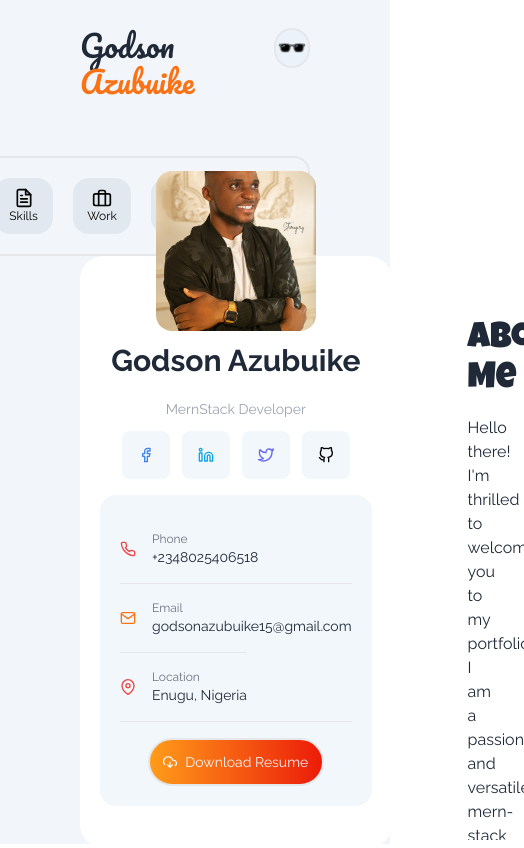
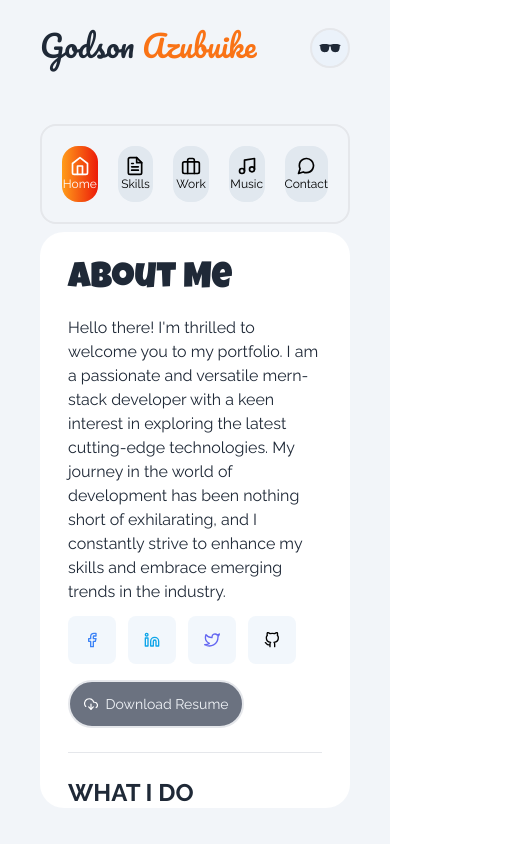
Before and after one commit to godson-pius/pv1, a Next.js app: page / in a window 390 px wide. Shown: the whole page, 524 px wide, since content can reach past the window. Built offline with nearby package versions, Linux system fonts and the light colour scheme.

Commit message:
Responsiveness added

```diff
--- a/app/layout.tsx
+++ b/app/layout.tsx
@@ -2,6 +2,7 @@ import Navbar from '@/components/Navbar'
 import './globals.css'
 import type { Metadata } from 'next'
 import { Raleway, Rubik } from 'next/font/google'
+// import Store from '@/Context/store'
 
 const raleway = Raleway({ subsets: ['latin'] })
 
@@ -17,7 +18,7 @@ export default function RootLayout({
 }) {
   return (
     <html lang="en">
-      <body className={`${raleway.className} px-20 pt-7 h-screen bg-[#F2F5F9] dark:bg-[#1d232a]`}>
+      <body className={`${raleway.className} px-10 md:px-20 pt-7 h-screen bg-[#F2F5F9] dark:bg-[#1d232a]`}>
         <Navbar />
         {children}
       </body>
--- a/app/page.tsx
+++ b/app/page.tsx
@@ -1,12 +1,16 @@
+'use client'
+
 import About from '@/components/About'
 import Aside from '@/components/Aside'
 import Loader from '@/components/Loader'
 import Resume from '@/components/Resume'
 import Image from 'next/image'
 import pageanim from '@/animations/pageanim.json';
-import { useEffect, useState } from 'react'
+import { useEffect, useState, useContext } from 'react'
 
 export default function Home() {
+
+  const [value, setValue] = useState()
 
   return (
     <>
@@ -16,7 +20,6 @@ export default function Home() {
           <About />
         </Loader>
       </main>
-
     </>
   )
 }
--- a/components/About.tsx
+++ b/components/About.tsx
@@ -1,19 +1,40 @@
 import { Luckiest_Guy, Pacifico } from 'next/font/google'
-import { FiDroplet } from 'react-icons/fi'
+import { FiDroplet, FiDownloadCloud, FiFacebook, FiGithub, FiLinkedin, FiTwitter } from 'react-icons/fi'
+import Link from "next/link";
 const luckiest = Luckiest_Guy({ subsets: ['latin'], weight: ['400'] })
 const pacifico = Pacifico({ subsets: ['latin'], weight: ['400'] })
 
 export default function About() {
     return (
-        <main className='bg-white w-full h-[36rem] rounded-3xl mt-2 p-14 overflow-hidden hover:overflow-y-scroll hover:shadow-lg duration-700'>
+        <main className='bg-white dark:bg-slate-700 w-full h-[36rem] rounded-3xl mt-2 p-7 md:p-14 overflow-hidden hover:overflow-y-scroll hover:shadow-lg duration-700'>
             <h1 className={`capitalize font-bold text-4xl flex items-center gap-3 ${luckiest.className}`}>About Me <span className="text-6xl"></span></h1>
             <p className="mt-4">Hello there! I&apos;m thrilled to welcome you to my portfolio. I am a passionate and versatile mern-stack developer with a keen interest in exploring the latest cutting-edge technologies. My journey in the world of development has been nothing short of exhilarating, and I constantly strive to enhance my skills and embrace emerging trends in the industry.</p>
 
-            <hr className="my-6 mx-20" />
+            <div className="icons flex gap-3 mt-3 lg:hidden">
+                <Link href={'https://web.facebook.com/godson.azubuike.7'} target="_blank" className="bg-[#F2F7FC] dark:bg-slate-300 p-4 rounded-lg">
+                    <FiFacebook size={16} className='text-blue-500' />
+                </Link>
+                <Link href={'https://www.linkedin.com/in/godson-azubuike-9b462b1b1'} target="_blank" className="bg-[#F2F7FC] dark:bg-slate-300 p-4 rounded-lg">
+                    <FiLinkedin size={16} className='text-sky-500' />
+                </Link>
+                <Link href={'https://twitter.com/azubuike_godson'} target="_blank" className="bg-[#F2F7FC] dark:bg-slate-300 p-4 rounded-lg">
+                    <FiTwitter size={16} className='text-indigo-500' />
+                </Link>
+                <Link href={'https://github.com/godson-pius'} target="_blank" className="bg-[#F2F7FC] dark:bg-slate-300 p-4 rounded-lg">
+                    <FiGithub size={16} className='text-black' />
+                </Link>
+            </div>
+
+            <button className="w-44 mt-4 flex items-center gap-2 p-3 bg-gray-500 lg:hidden rounded-full justify-center text-[#F2F5F9] text-sm hover:scale-105 hover:shadow-lg border-2 duration-700">
+                <FiDownloadCloud className='text-white' />
+                <Link href={'/GodsonAzubuike.pdf'} target="_blank" className="capitalize rounded-full text-sm">Download Resume</Link>
+            </button>
+
+            <hr className="my-6" />
 
             <h1 className="uppercase font-bold text-2xl flex items-center gap-2 my-6">What i do</h1>
 
-            <div className="grid grid-cols-2 gap-7">
+            <div className="grid lg:grid-cols-2 gap-7">
                 <div className="bg-[#FFEBD1] p-5 rounded-xl">
                     <div className="top mb-1">
                         <FiDroplet />
@@ -23,7 +44,7 @@ export default function About() {
                     <p className="text-sm">As a developer, I find myself most captivated by the power and flexibility of NEXT.js. I&apos;m always eager to dive into new projects that leverage NEXT.js and discover innovative ways to create fast, scalable, and user-friendly applications.</p>
                 </div>
 
-                <div className="bg-[#F2F7FC] p-5 rounded-xl">
+                <div className="bg-[#F2F7FC] dark:bg-slate-900 p-5 rounded-xl">
                     <div className="top mb-1">
                         <FiDroplet />
                         <h6 className="font-bold text-2xl">App Development</h6>
@@ -32,7 +53,7 @@ export default function About() {
                     <p className="text-sm">With a focus on user-centric design and cutting-edge technologies, I thrive on building intuitive and efficient apps that make a positive impact on people&apos;s lives. Let&apos;s turn ideas into reality and shape the future together.</p>
                 </div>
 
-                <div className="bg-[#F2F7FC] p-5 rounded-xl">
+                <div className="bg-[#F2F7FC] dark:bg-slate-900 p-5 rounded-xl">
                     <div className="top mb-1">
                         <FiDroplet />
                         <h6 className="font-bold text-2xl">Blockchain Development</h6>
--- a/components/Aside.tsx
+++ b/components/Aside.tsx
@@ -7,7 +7,7 @@ const pacifico = Pacifico({ subsets: ['latin'], weight: ['400'] })
 
 export default function Aside() {
     return (
-      <main className="h-[37rem] bg-white w-80 rounded-3xl flex flex-col justify-center items-center px-5">
+        <main className="h-[37rem] bg-white dark:bg-slate-700 w-80 rounded-3xl lg:flex flex-col justify-center items-center px-5 hidden">
             {/* Image */}
             <div className="pimage w-40 h-40 bg-[#FF9C1A] -mt-32 rounded-2xl" style={{ backgroundImage: 'url(/godson.jpg)', backgroundPosition: 'center', backgroundRepeat: 'no-repeat', backgroundSize: 'cover' }}>
 
@@ -18,21 +18,21 @@ export default function Aside() {
             <p className="text-sm mt-5 text-gray-400">MernStack Developer</p>
 
             <div className="icons flex gap-3 mt-3">
-            <Link href={'https://web.facebook.com/godson.azubuike.7'} target="_blank" className="bg-[#F2F7FC] p-4 rounded-lg">
+                <Link href={'https://web.facebook.com/godson.azubuike.7'} target="_blank" className="bg-[#F2F7FC] dark:bg-slate-300 p-4 rounded-lg">
                     <FiFacebook size={16} className='text-blue-500' />
                 </Link>
-            <Link href={'https://www.linkedin.com/in/godson-azubuike-9b462b1b1'} target="_blank" className="bg-[#F2F7FC] p-4 rounded-lg">
+                <Link href={'https://www.linkedin.com/in/godson-azubuike-9b462b1b1'} target="_blank" className="bg-[#F2F7FC] dark:bg-slate-300 p-4 rounded-lg">
                     <FiLinkedin size={16} className='text-sky-500' />
                 </Link>
-            <Link href={'https://twitter.com/azubuike_godson'} target="_blank" className="bg-[#F2F7FC] p-4 rounded-lg">
+                <Link href={'https://twitter.com/azubuike_godson'} target="_blank" className="bg-[#F2F7FC] dark:bg-slate-300 p-4 rounded-lg">
                     <FiTwitter size={16} className='text-indigo-500' />
                 </Link>
-            <Link href={'https://github.com/godson-pius'} target="_blank" className="bg-[#F2F7FC] p-4 rounded-lg">
+                <Link href={'https://github.com/godson-pius'} target="_blank" className="bg-[#F2F7FC] dark:bg-slate-300 p-4 rounded-lg">
                     <FiGithub size={16} className='text-black' />
                 </Link>
             </div>
 
-        <div className="bg-[#F2F7FC] w-full mt-4 p-5 flex flex-col items-start rounded-2xl divide-y">
+            <div className="bg-[#F2F7FC] dark:bg-slate-900 w-full mt-4 p-5 flex flex-col items-start rounded-2xl divide-y">
                 <div className="py-4 flex justify-center items-center gap-4">
                     <FiPhone className='text-red-500' />
                     <div className="text-sm">
--- a/components/Contact.tsx
+++ b/components/Contact.tsx
@@ -26,7 +26,7 @@ const Contact = () => {
     }
 
     return (
-        <main className='bg-white w-full h-[36rem] rounded-3xl mt-2 p-14 overflow-hidden hover:shadow-lg duration-700'>
+        <main className='bg-white dark:bg-slate-700 w-full h-[36rem] rounded-3xl mt-2 p-7 md:p-14 hover:overflow-y-scroll overflow-hidden hover:shadow-lg duration-700'>
 
             { alertState && <Alert message='Message sent successfully' alertState={alertState} setAlertState={setAlertState} /> }
 
@@ -35,27 +35,28 @@ const Contact = () => {
                 <hr className="w-[50rem]" />
             </div>
 
-            <div className="grid grid-cols-2 gap-5 mt-5">
+            <div className="grid lg:grid-cols-2 gap-5 mt-5">
 
-                <div className="bg-[#FFEED9] p-5 flex flex-col justify-center rounded-xl w-full">
+                <div className="bg-[#FFEED9] dark:bg-slate-900 p-5 flex flex-col justify-center rounded-xl w-full">
                     <div className="top mb-1 flex items-center gap-2">
                         <FiPhoneCall className="text-red-500" size={25} />
-                        <h6 className="font-bold text-2xl">Phone:</h6>
+                        <h6 className="font-bold text-md lg:text-2xl">Phone:</h6>
                     </div>
 
                     <p className="text-sm ml-8">+234 814 787 1946</p>
                 </div>
 
-                <div className="bg-[#FFEED9] p-5 flex flex-col justify-center rounded-xl w-full">
+                <div className="bg-[#FFEED9] dark:bg-slate-900 p-5 flex flex-col justify-center rounded-xl w-full">
                     <div className="top mb-1 flex items-center gap-2">
                         <FiMail className="text-red-500" size={25} />
-                        <h6 className="font-bold text-2xl">Email:</h6>
+                        <h6 className="font-bold text-md lg:text-2xl">Email:</h6>
                     </div>
 
                     <p className="text-sm ml-8">godsonazubuike15@gmail.com</p>
                 </div>
+            </div>
 
-                <div className="bg-[#F2F7FC] p-5 flex flex-col justify-center rounded-xl w-full col-span-2">
+            <div className="bg-[#F2F7FC] dark:bg-slate-900 p-5 flex flex-col justify-center rounded-xl w-full col-span-2 my-4">
                     <p className="w-full">I am always open to discussing <b>new projects</b>, opportunities in tech world, <b>partnerships</b> and more so <b>mentorship</b>.</p>
 
                     <form className="mt-5 grid grid-cols-2 gap-3" ref={form} onSubmit={sendEmail}>
@@ -77,8 +78,6 @@ const Contact = () => {
                         <button className="btn btn-warning col-span-2" type="submit">Send message</button>
                     </form>
                 </div>
-
-            </div>
         </main>
     )
 }
--- a/components/Music.tsx
+++ b/components/Music.tsx
@@ -21,13 +21,13 @@ const Music = () => {
     }
     return (
         <>
-            <main className='bg-white w-full h-[36rem] rounded-3xl mt-2 p-14 overflow-hidden hover:overflow-y-scroll hover:shadow-lg duration-700'>
+            <main className='bg-white dark:bg-slate-700 w-full h-[36rem] rounded-3xl mt-2 p-7 md:p-14 overflow-hidden hover:overflow-y-scroll hover:shadow-lg duration-700'>
                 <div className='flex gap-4 items-center'>
                     <h1 className={`capitalize font-bold text-4xl flex items-center gap-3 ${luckiest.className}`}>My Songs <span className="text-5xl"></span></h1>
                     <hr className="w-[50rem]" />
                 </div>
 
-                <div className="grid grid-cols-3 gap-5 mt-5">
+                <div className="grid lg:grid-cols-3 gap-5 mt-5">
                     <div className="bg-[#FFEBD1] p-5 rounded-xl">
                         <Image className='hover:scale-150 transition duration-500 rounded-lg mb-4' src={'/believe.jpeg'} width={10000} height={2} alt='believe' />
 
--- a/components/Navbar.tsx
+++ b/components/Navbar.tsx
@@ -7,6 +7,10 @@ import { useEffect } from 'react'
 const luckiest = Luckiest_Guy({ subsets: ['latin'], weight: ['400'] })
 const pacifico = Pacifico({ subsets: ['latin'], weight: ['400'] })
 import { FiBriefcase, FiFileText, FiHome, FiMessageCircle, FiMusic } from 'react-icons/fi'
+import { IoGlassesOutline, IoGlasses } from 'react-icons/io5'
+import { ToastContainer } from "react-toastify";
+import "react-toastify/dist/ReactToastify.css";
+import { toast } from 'react-toastify'
 
 const Navbar = () => {
     const pathname = usePathname()
@@ -16,16 +20,18 @@ const Navbar = () => {
     }
     return (
         <>
+        <ToastContainer />
             <main>
                 <section className="w-full flex justify-between">
                     <h1 className={`text-3xl ${pacifico.className}`}>Godson <span className='text-orange-500'>Azubuike</span></h1>
-                    <div className="theme bg-[#EBF2FA] w-10 h-10 rounded-full flex justify-center items-center border-2 border-gray-200 dark:border-gray-500 cursor-pointer">
-                        <span className='text-2xl hover:animate-pulse hover:-skew-y-6 transition duration-500 hover:scale-125'>🕶️</span>
+                    <div className="theme bg-[#EBF2FA] dark:bg-slate-700 w-10 h-10 rounded-full flex justify-center items-center border-2 border-gray-200 dark:border-gray-500 cursor-pointer" onClick={() => toast.info('Theme is dependent on your system')}>
+                        {/* <span className='text-2xl hover:animate-pulse hover:-skew-y-6 transition duration-500 hover:scale-125'>🕶️</span> */}
+                        <IoGlasses className='text-2xl hover:animate-pulse hover:-skew-y-6 transition duration-500 hover:scale-125 dark:text-black' />
                         {/* <span className='text-2xl'>👓</span> */}
                     </div>
                 </section>
 
-                <nav className="border-2 border-gray-200 dark:border-gray-500 p-5 w-[26rem] flex items-center gap-5 rounded-2xl float-right mt-14">
+                <nav className="border-2 border-gray-200 dark:border-gray-500 p-5 w-full lg:w-[26rem] flex items-center gap-5 rounded-2xl float-right mt-14">
                     <Link href={'/'} className={`w-96 h-14 rounded-2xl cursor-pointer hover:shadow-lg duration-700 items-center flex flex-col justify-center ${active('/')}`}>
                         <FiHome size={20} />
                         <p className="text-xs capitalize">Home</p>
--- a/components/Resume.tsx
+++ b/components/Resume.tsx
@@ -5,14 +5,14 @@ const pacifico = Pacifico({ subsets: ['latin'], weight: ['400'] })
 
 export default function Resume() {
     return (
-        <main className='bg-white w-full h-[36rem] rounded-3xl mt-2 p-14 overflow-hidden hover:overflow-y-scroll hover:shadow-lg duration-700'>
+        <main className='bg-white dark:bg-slate-700 w-full h-[36rem] rounded-3xl mt-2 p-7 md:p-14 overflow-hidden hover:overflow-y-scroll hover:shadow-lg duration-700'>
             <div className='flex gap-4 items-center'>
                 <h1 className={`capitalize font-bold text-4xl flex items-center gap-3 ${luckiest.className}`}>Skills <span className="text-5xl"></span></h1>
                 <hr className="w-[50rem]" />
             </div>
 
-            <div className="grid grid-cols-3 gap-5 mt-5">
-                <div className="bg-[#F2F7FC] p-5 rounded-xl">
+            <div className="grid lg:grid-cols-3 gap-5 mt-5">
+                <div className="bg-[#F2F7FC] dark:bg-slate-900 p-5 rounded-xl">
                     <div className="top mb-1 flex items-center gap-2">
                         <FiPocket size={25} />
                         <h6 className="font-bold text-2xl">JavaScript</h6>
@@ -30,7 +30,7 @@ export default function Resume() {
                     <p className="text-sm">Next.js is an open-source web development framework created by the private company Vercel providing React-based web applications with server-side rendering and static website generation.</p>
                 </div>
 
-                <div className="bg-[#F2F7FC] p-5 rounded-xl">
+                <div className="bg-[#F2F7FC] dark:bg-slate-900 p-5 rounded-xl">
                     <div className="top mb-1 flex items-center gap-2">
                         <FiPocket size={25} />
                         <h6 className="font-bold text-2xl">React Js</h6>
@@ -39,7 +39,7 @@ export default function Resume() {
                     <p className="text-sm">React is a free and open-source front-end JavaScript library for building user interfaces based on components. It is maintained by Meta and a community of individual developers and companies. React can be used to develop single-page, mobile, or server-rendered applications with frameworks like Next.js</p>
                 </div>
 
-                <div className="bg-[#F2F7FC] p-5 rounded-xl">
+                <div className="bg-[#F2F7FC] dark:bg-slate-900 p-5 rounded-xl">
                     <div className="top mb-1 flex items-center gap-2">
                         <FiPocket size={25} />
                         <h6 className="font-bold text-2xl">Tailwind CSS</h6>
@@ -57,7 +57,7 @@ export default function Resume() {
                     <p className="text-sm">Git is a distributed version control system that tracks changes in any set of computer files, usually used for coordinating work among programmers collaboratively developing source code during software development. Its goals include speed, data integrity, and support for distributed, non-linear workflows.</p>
                 </div>
 
-                <div className="bg-[#F2F7FC] p-5 rounded-xl">
+                <div className="bg-[#F2F7FC] dark:bg-slate-900 p-5 rounded-xl">
                     <div className="top mb-1 flex items-center gap-2">
                         <FiPocket size={25} />
                         <h6 className="font-bold text-2xl">Mongo DB</h6>
@@ -75,7 +75,7 @@ export default function Resume() {
                     <p className="text-sm">PHP is a general-purpose scripting language geared towards web development. It was originally created by Danish-Canadian programmer Rasmus Lerdorf in 1993 and released in 1995. The PHP reference implementation is now produced by the PHP Group.</p>
                 </div>
 
-                <div className="bg-[#F2F7FC] p-5 rounded-xl">
+                <div className="bg-[#F2F7FC] dark:bg-slate-900 p-5 rounded-xl">
                     <div className="top mb-1 flex items-center gap-2">
                         <FiPocket size={25} />
                         <h6 className="font-bold text-2xl">MySQLi</h6>
--- a/components/Work.tsx
+++ b/components/Work.tsx
@@ -6,13 +6,13 @@ const luckiest = Luckiest_Guy({ subsets: ['latin'], weight: ['400'] })
 
 const Work = () => {
     return (
-        <main className='bg-white w-full h-[36rem] rounded-3xl mt-2 p-14 overflow-hidden hover:overflow-y-scroll hover:shadow-lg duration-700'>
+        <main className='bg-white dark:bg-slate-700 w-full h-[36rem] rounded-3xl mt-2 p-7 md:p-14 overflow-hidden hover:overflow-y-scroll hover:shadow-lg duration-700'>
             <div className='flex gap-4 items-center'>
                 <h1 className={`capitalize font-bold text-4xl flex items-center gap-3 ${luckiest.className}`}>Portfolio <span className="text-5xl"></span></h1>
                 <hr className="w-[50rem]" />
             </div>
 
-            <div className="grid grid-cols-3 gap-5 mt-5">
+            <div className="grid lg:grid-cols-3 gap-5 mt-5">
                 <div className="bg-[#FFEBD1] p-5 rounded-xl">
                     <Image className='hover:scale-150 transition duration-500 rounded-lg mb-4' src={'/factapp.png'} width={10000} height={2} alt='Fact App' />
 
--- a/package.json
+++ b/package.json
@@ -24,6 +24,7 @@
     "react-dom": "18.2.0",
     "react-icons": "^4.10.1",
     "react-lottie": "^1.2.3",
+    "react-toastify": "^9.1.3",
     "tailwindcss": "3.3.3",
     "typescript": "5.1.6"
   },
```
Also changed, not shown: Context/Store.tsx (added, +19 -0 lines), 1 other file (tests, documents, lock files or other folders). Lines whose indentation alone changed are shown as unchanged.
